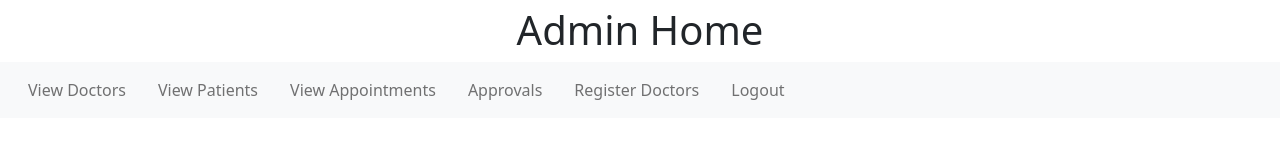
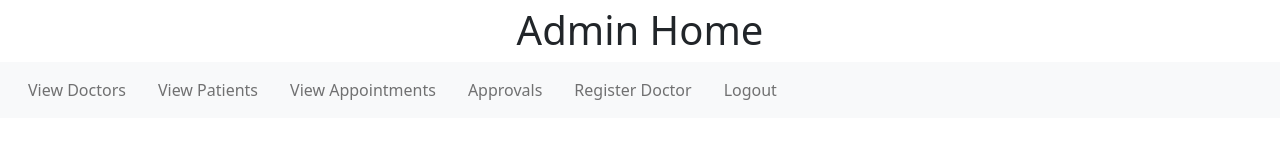
Before and after one commit to lalitpatil07bh/FinalProject, a React (Create React App) app in the folder FrontEnd/: page /adminhome in a window 1280 px wide. Shown: the part 122-282 px from the top of the page. Built offline with nearby package versions, Linux system fonts and the light colour scheme; no server answers.

Commit message:
adding adminhome comp

```diff
--- a/FrontEnd/src/components/AdminHomeComp.js
+++ b/FrontEnd/src/components/AdminHomeComp.js
@@ -26,7 +26,7 @@ export default function AdminHomeComp(){
                             <Link to="approveCancellation" className="nav-link px-3">Approvals</Link>
                         </li>
                         <li className="nav-item">
-                            <Link to={'doctorRegistration'} className="nav-link px-3">Register Doctors</Link>
+                            <Link to={'doctorRegistration'} className="nav-link px-3">Register Doctor</Link>
                         </li>
                         <li className="nav-item">
                             <Link to="/logout" className="nav-link px-3">Logout</Link>
```
